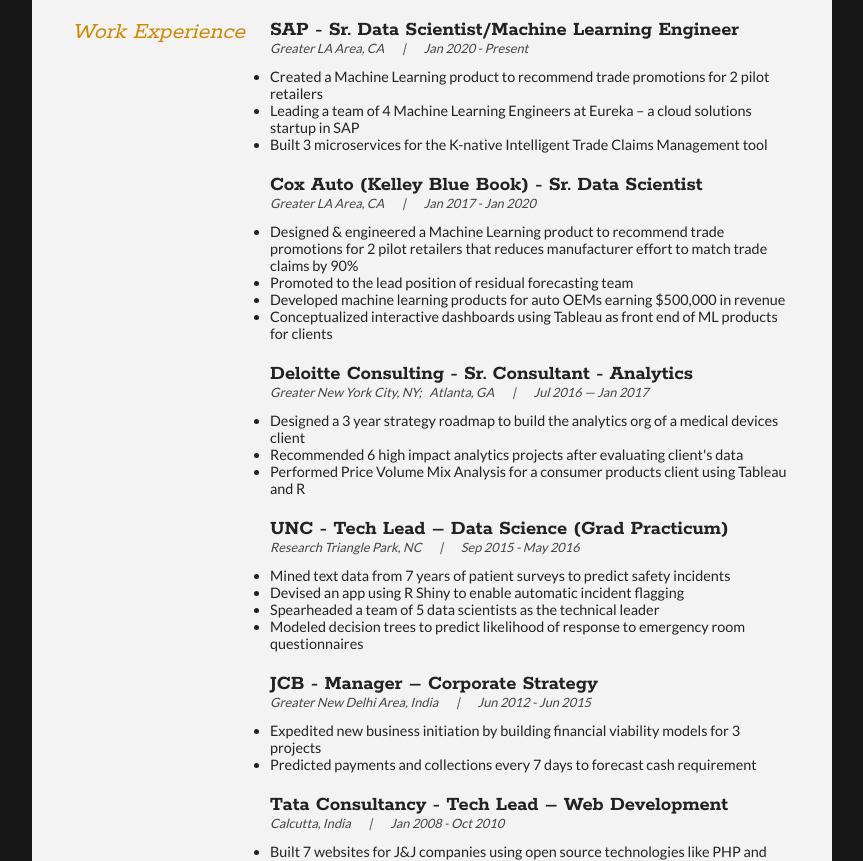
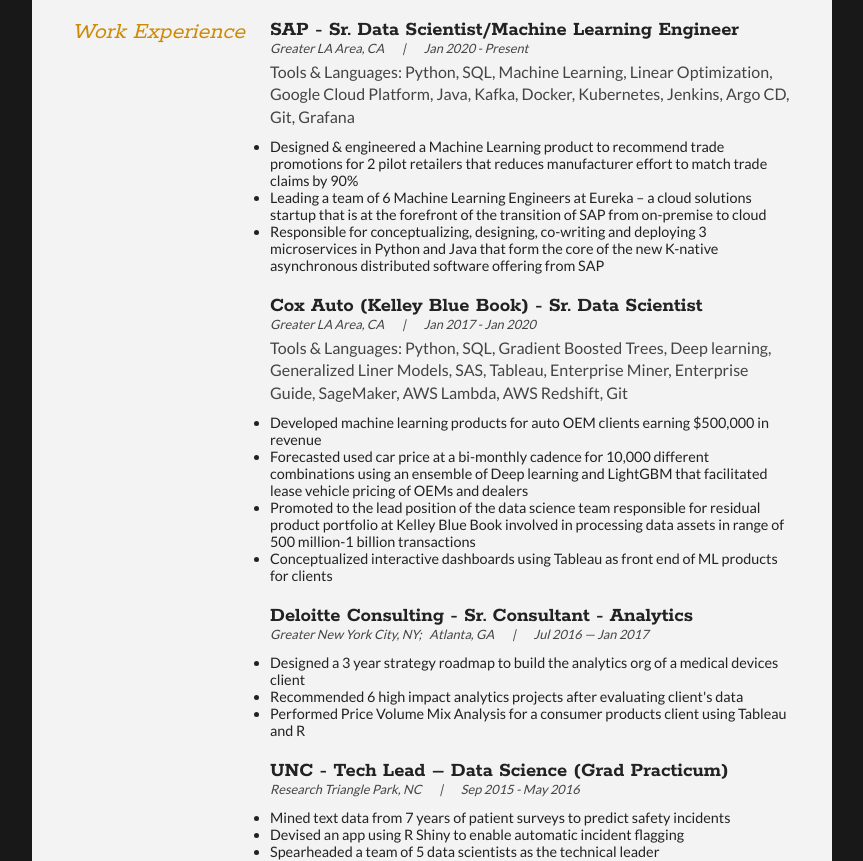
Before and after one commit to SupratikSaha/SupratikSaha.github.io, a plain HTML site: page index.html in a window 1280 px wide. Shown: the part 1470-2331 px from the top of the page, without its empty margins (208-1071 px from the left). Drawn offline with Linux system fonts and the light colour scheme.

Commit message:
Updated Job Descriptions

```diff
--- a/index.html
+++ b/index.html
@@ -213,10 +213,11 @@
 					<h2>SAP - Sr. Data Scientist/Machine Learning Engineer</h2>
 					<p class="subDetails">Greater LA Area, CA &emsp; <b>| &emsp;</b> Jan 2020 - Present</p>
 					<p>
+					  Tools & Languages: Python, SQL, Machine Learning, Linear Optimization, Google Cloud Platform, Java, Kafka, Docker, Kubernetes, Jenkins, Argo CD, Git, Grafana
 					  <ul class="bullets">
-						<li>Created a Machine Learning product to recommend trade promotions for 2 pilot retailers</li>
-					    <li>Leading a team of 4 Machine Learning Engineers at Eureka – a cloud solutions startup in SAP</li>
-						<li>Built 3 microservices for the K-native Intelligent Trade Claims Management tool</li>
+						<li>Designed & engineered a Machine Learning product to recommend trade promotions for 2 pilot retailers that reduces manufacturer effort to match trade claims by 90%</li>
+					    <li>Leading a team of 6 Machine Learning Engineers at Eureka – a cloud solutions startup that is at the forefront of the transition of SAP from on-premise to cloud</li>
+						<li>Responsible for conceptualizing, designing, co-writing and deploying 3 microservices in Python and Java that form the core of the new K-native asynchronous distributed software offering from SAP</li>
 					  </ul>
 				    </p>
 				</article>
@@ -225,10 +226,11 @@
 					<h2 class="notFirstH2">Cox Auto (Kelley Blue Book) - Sr. Data Scientist</h2>
 					<p class="subDetails">Greater LA Area, CA  &emsp; <b>| &emsp;</b> Jan 2017 - Jan 2020</p>
 					<p>
+					  Tools & Languages: Python, SQL, Gradient Boosted Trees, Deep learning, Generalized Liner Models, SAS, Tableau, Enterprise Miner, Enterprise Guide, SageMaker, AWS Lambda, AWS Redshift, Git
 					  <ul class="bullets">
-						<li>Designed & engineered a Machine Learning product to recommend trade promotions for 2 pilot retailers that reduces manufacturer effort to match trade claims by 90%</li>
-					    <li>Promoted to the lead position of residual forecasting team</li>
-						<li>Developed machine learning products for auto OEMs earning $500,000 in revenue</li>
+						<li>Developed machine learning products for auto OEM clients earning $500,000 in revenue</li>
+					    <li>Forecasted used car price at a bi-monthly cadence for 10,000 different combinations using an ensemble of Deep learning and LightGBM that facilitated lease vehicle pricing of OEMs and dealers</li>
+						<li>Promoted to the lead position of the data science team responsible for residual product portfolio at Kelley Blue Book involved in processing data assets in range of 500 million-1 billion transactions</li>
 						<li>Conceptualized interactive dashboards using Tableau as front end of ML products for clients</li>
 					  </ul>
 				    </p>
```
